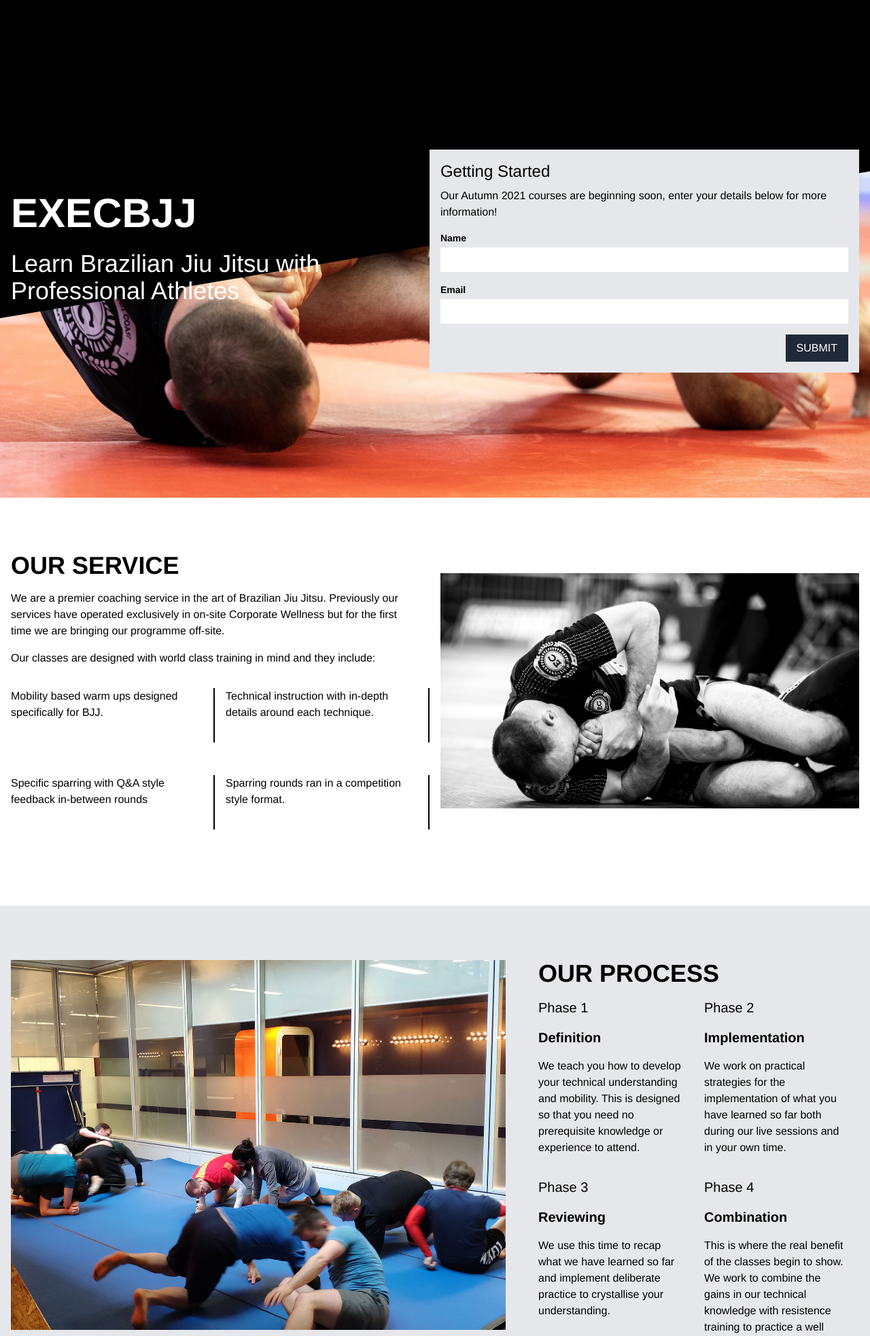
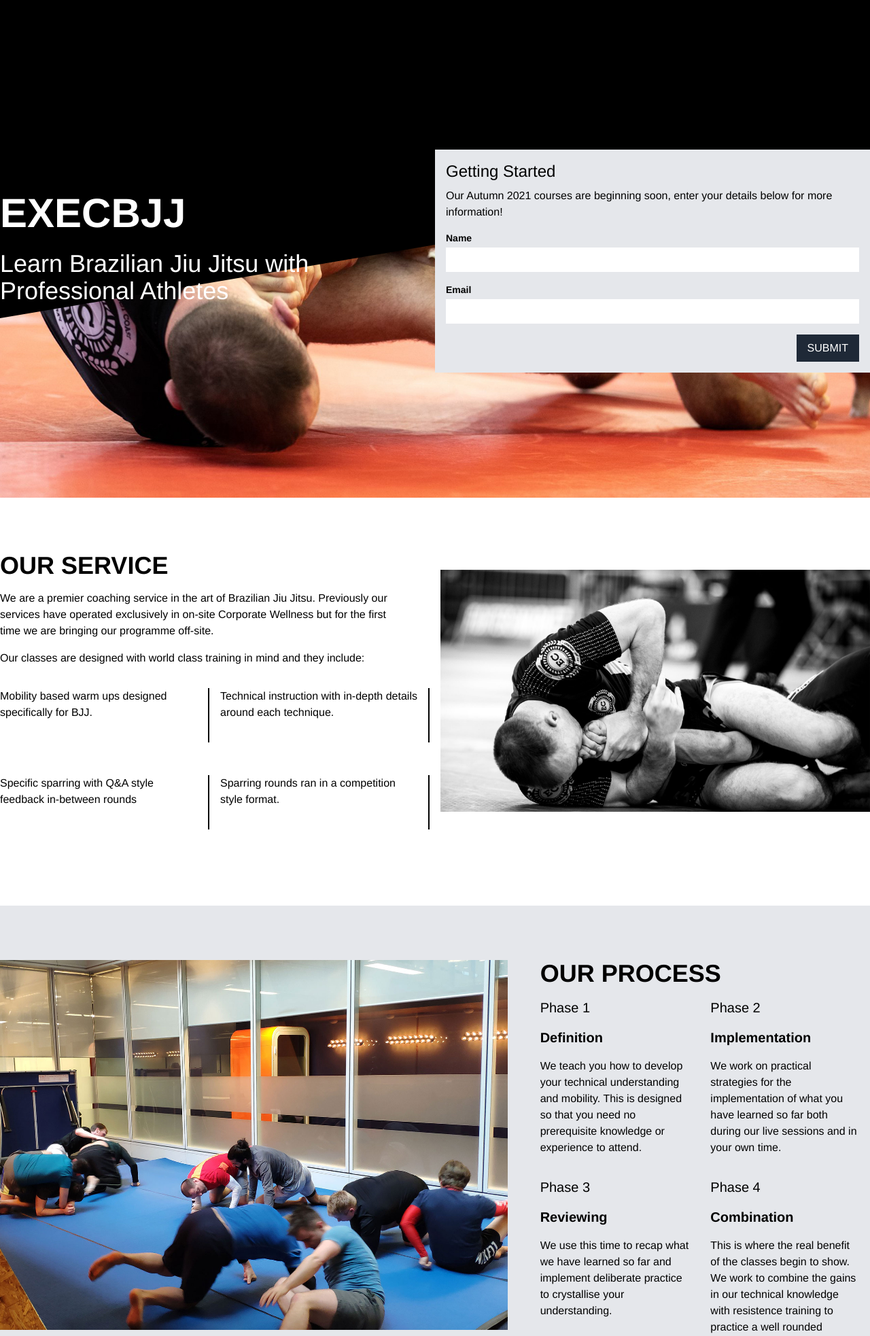
Before and after one commit to slammer1870/studious-lamp, a Flask app: page / in a window 1280 px wide. Shown: the part 68-2033 px from the top of the page at 68% size. Run offline with Flask 2, Linux system fonts and the light colour scheme; style sheets or scripts are compiled from the project's sources; some libraries are stand-ins or nearby versions.

Commit message:
fix: padding at xl breakpoint

```diff
--- a/templates/index.html
+++ b/templates/index.html
@@ -9,6 +9,7 @@
       py-36
       lg:py-72
       px-4
+      xl:px-0
       z-10
       mx-auto
       flex flex-col
@@ -67,7 +68,7 @@
   ></div>
 </div>
 <!--Our Service Section-->
-<div class="px-4 py-20 container mx-auto" id="service">
+<div class="px-4 xl:px-0 py-20 container mx-auto" id="service">
   <div class="grid gap-4 md:grid-cols-2 md:grid-row-2 items-center">
     <div class="pr-8 md:col-span-1 md:row-span-1">
       <h1 class="text-3xl lg:text-4xl font-semibold uppercase mb-8 lg:mb-4">
@@ -161,7 +162,7 @@
 </div>
 <!--Our Process Section-->
 <div class="bg-gray-200" id="process">
-  <div class="px-4 py-20 container mx-auto">
+  <div class="px-4 xl:px-0 py-20 container mx-auto">
     <h1 class="text-3xl font-semibold uppercase mb-12 lg:hidden">
       Our Process
     </h1>
```
